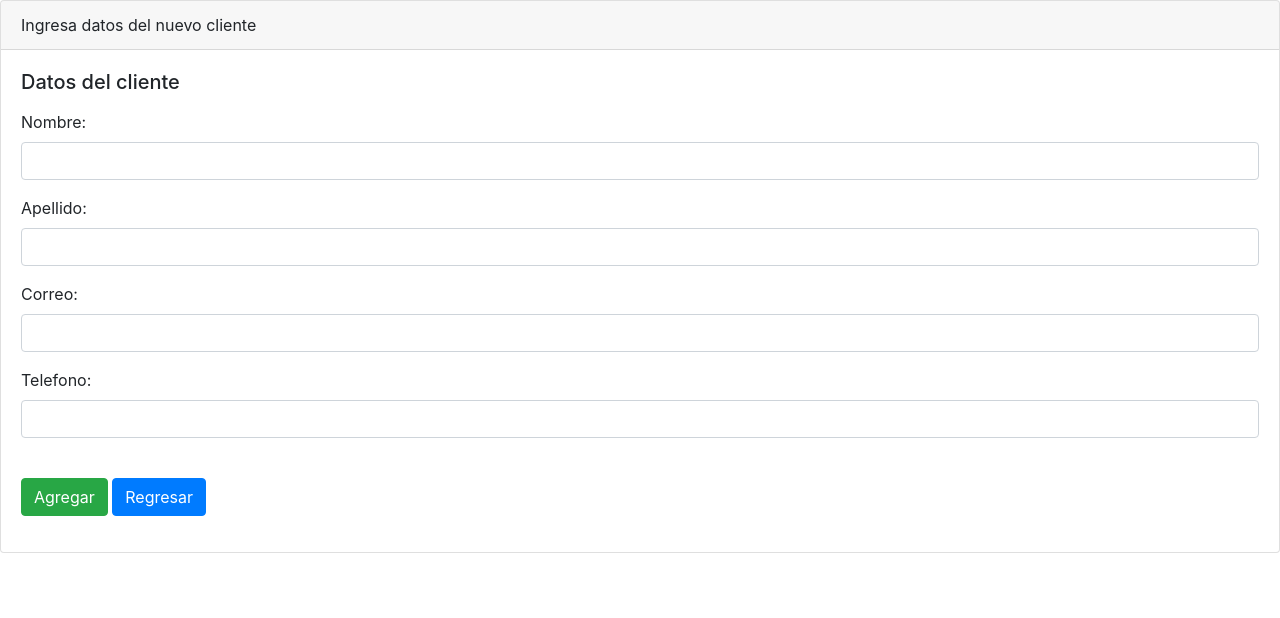
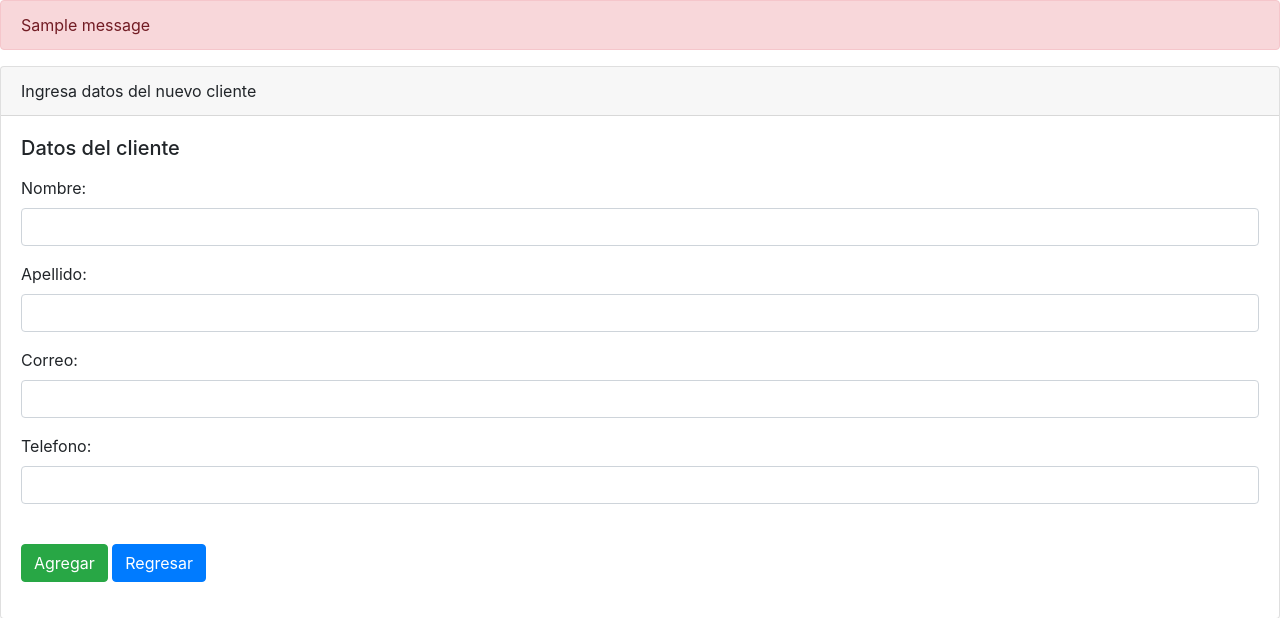
Before and after one commit to Joe1Cano/Proyecto_Tienda, a Flask app: page /create in a window 1280 px wide. Shown: the part 56-674 px from the top of the page. Run offline with Flask 2, Linux system fonts and the light colour scheme; tables that the repository leaves empty or names only in its code hold one stand-in row (values such as "Sample post"); one stand-in notice (Sample message) is shown; some libraries are stand-ins or nearby versions.

Commit message:
primera pagina terminada

```diff
--- a/main.py
+++ b/main.py
@@ -1,9 +1,10 @@
 from flask import Flask
-from flask import render_template, request, redirect
+from flask import render_template, request, redirect, flash, url_for
 from flaskext.mysql import MySQL
 
 
 app= Flask(__name__)
+app.secret_key="Develoteca  "
 
 mysql = MySQL()
 app.config['MYSQL_DATABASE_HOST'] = 'localhost'
@@ -74,6 +75,10 @@ def storage():
     _correo=request.form["txtCorreo"]
     _telefono=request.form["txtTelefono"]
 
+    if _nombre=="" or _apellido=="" or _correo =="" or _telefono =="":
+        flash('Tienes que llenar todos los campos')
+        return redirect(url_for("create"))
+
     sql ="INSERT into clientes (nombre, apellido, telefono, correo) VALUES (%s, %s, %s, %s);"
 
     datos=(_nombre,_apellido,_telefono,_correo)
--- a/templates/clientes/create.html
+++ b/templates/clientes/create.html
@@ -1,4 +1,17 @@
 {% include 'header.html' %}
+
+{% with messages = get_flashed_messages() %}
+
+{% if messages %}
+    <div class="alert alert-danger" role="alert">
+    {% for message in messages %}
+        {{ message }}
+    {% endfor %}
+    </div>
+{% endif %}
+
+{% endwith %}
+
 <form method="post" action="/store" enctype="multipart/form-data">
     <div class="card">
         <div class="card-header">
```
